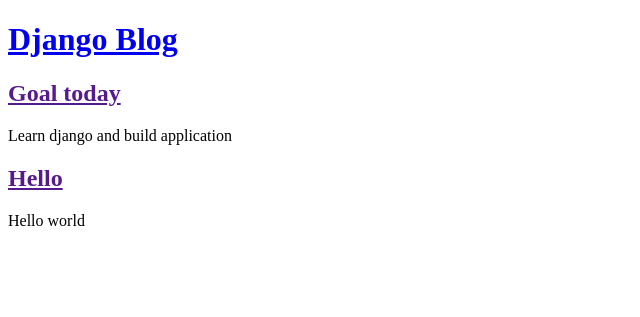
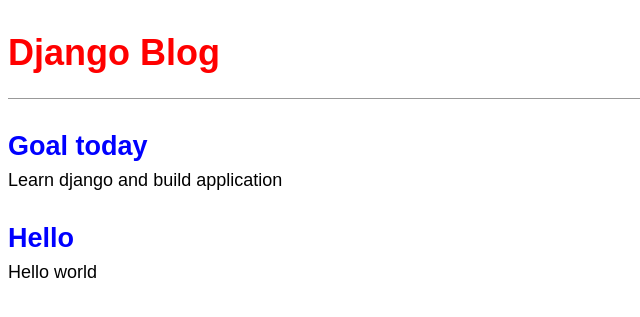
Before and after one commit to dincuy22/blog, a Django app: page / in a window 1280 px wide. Shown: the top 317 px of the page, without its empty margins (0-640 px from the left). Run offline with Django 3.2, Linux system fonts and the light colour scheme; data comes from the database, SQL or seed files in the repository; some web fonts are replaced.

Commit message:
add static and css style

```diff
--- a/config/settings.py
+++ b/config/settings.py
@@ -119,3 +119,4 @@
 # https://docs.djangoproject.com/en/3.1/howto/static-files/
 
 STATIC_URL = '/static/'
+STATICFILES_DIRS =[str(BASE_DIR.joinpath('static'))]
--- /dev/null
+++ b/static/css/base.css
@@ -0,0 +1,38 @@
+body {
+  font-family: 'Source Sans Pro', sans-serif;
+  font-size: 18px;
+}
+header {
+  border-bottom: 1px solid #999;
+  margin-bottom: 2rem;
+  display: flex;
+}
+header h1 a {
+  color: red;
+  text-decoration: none;
+}
+.nav-left {
+  margin-right: auto;
+}
+.nav-right {
+  display: flex;
+  padding-top: 2rem;
+}
+.post-entry {
+  margin-bottom: 2rem;
+}
+.post-entry h2 {
+  margin: 0.5rem 0;
+}
+.post-entry h2 a,
+.post-entry h2 a:visited {
+  color: blue;
+  text-decoration: none;
+}
+.post-entry p {
+  margin: 0;
+  font-weight: 400;
+}
+.post-entry h2 a:hover {
+  color: red;
+}
--- a/templates/base.html
+++ b/templates/base.html
@@ -1,3 +1,4 @@
+{% load static %}
 <!DOCTYPE html>
 <html lang="en">
   <head>
@@ -5,14 +6,16 @@
     <meta http-equiv="X-UA-Compatible" content="IE=edge" />
     <meta name="viewport" content="width=device-width, initial-scale=1.0" />
     <title>Django Blog</title>
+    <link
+      href="https://fonts.googleapis.com/ css?family=Source+Sans+Pro:400"
+      rel="stylesheet"
+    />
+    <link rel="stylesheet" href="{% static 'css/base.css' %}" />
   </head>
   <body>
     <header>
       <h1><a href="{% url 'home' %}">Django Blog</a></h1>
     </header>
-    <div>
-      {% block content %}
-      {% endblock content %}
-    </div>
+    <div>{% block content %} {% endblock content %}</div>
   </body>
 </html>
```
